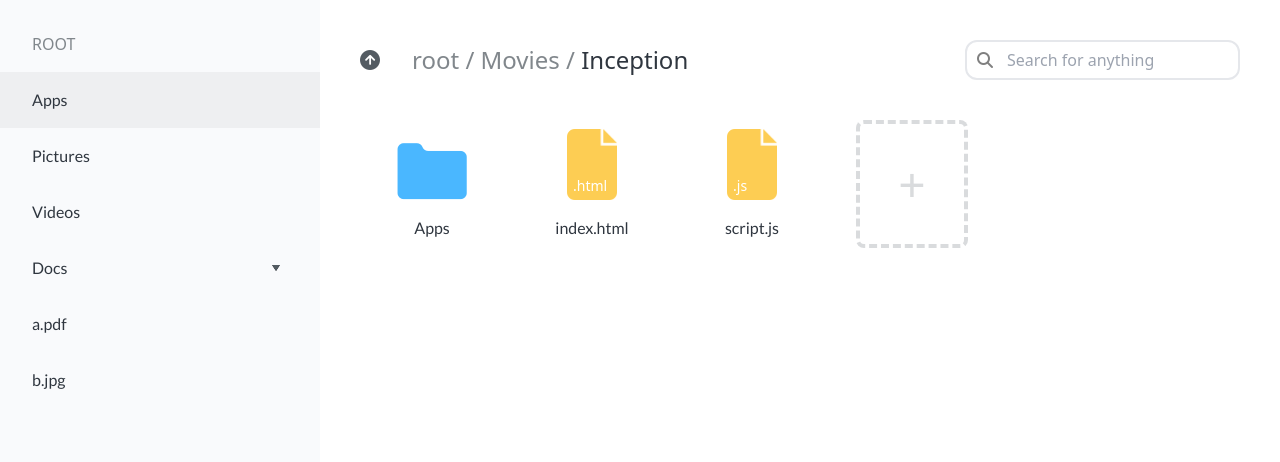
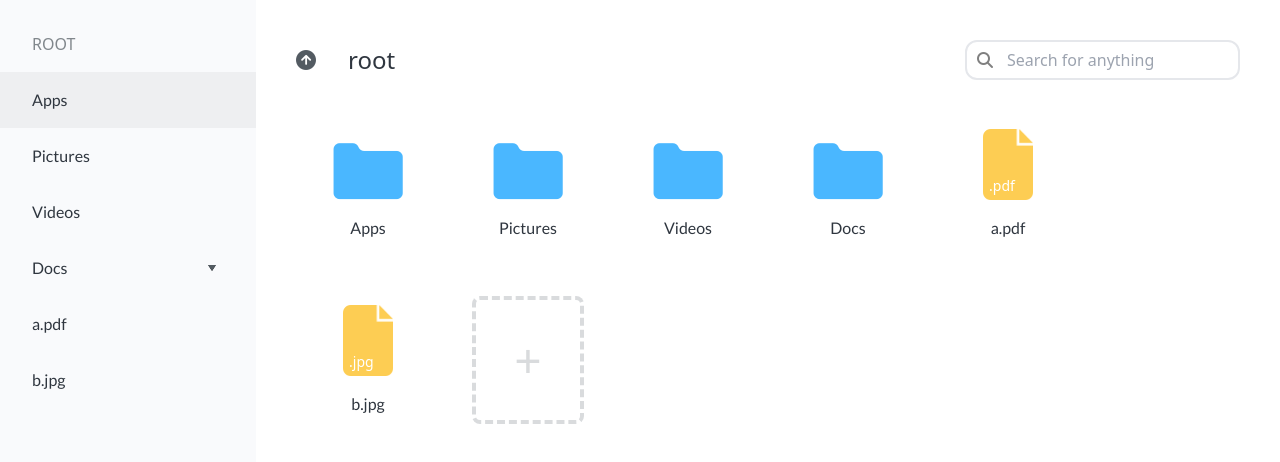
Before and after one commit to shishir610/web-file-system, a React (Create React App) app: page / in a window 1280 px wide. Shown: the top 462 px of the page. Built offline with nearby package versions, Linux system fonts and the light colour scheme.

Commit message:
currentpath reducer

```diff
--- a/src/components/LeftPanel/LeftPanel.js
+++ b/src/components/LeftPanel/LeftPanel.js
@@ -19,7 +19,7 @@ const constructListItem = (item, itemNumber) => {
 const LeftPanel = () => {
     const FILE_STRUCTURE = useSelector(state => state.filesystem)
     return (
-        <div className="bg-grey-100 w-1/4 h-auto">
+        <div className="bg-grey-100 w-1/5 h-auto">
             <p className="text-grey-300 p-8 pb-4">
                 ROOT
             </p>
--- a/src/components/RightPanel/FFArea.js
+++ b/src/components/RightPanel/FFArea.js
@@ -1,28 +1,15 @@
 import React, { useEffect, useState } from 'react';
+import { useSelector } from 'react-redux';
 import FFContainer from './FFContainer';
 import ModalCreate from './ModalCreate';
 import ModalDetails from './ModalDetails';
 import PopoverOptions from './PopoverOptions';
 
-const FILE_STRUCTURE = [
-    {
-        name: "Apps",
-        type: "folder"
-    },
-    {
-        name: "index.html",
-        type: "file"
-    },
-    {
-        name: "script.js",
-        type: "file"
-    },
-]
-
 const FFArea = () => {
     const [selected, setSelected] = useState("")
     const [customContextMenu, setCustomContextMenu] = useState(false)
     const [rClickPos, setRClickPos] = useState([0, 0])
+    const FF = useSelector(state => state.filesystem)
 
     const handleFFRightClick = (event, name) => {
         setSelected(name)
@@ -50,8 +37,8 @@ const FFArea = () => {
     })
 
     return (
-        <div className="flex py-10 px-4">
-            {FILE_STRUCTURE.map(item =>
+        <div className="flex py-10 px-4 flex-wrap">
+            {FF.map(item =>
                 <FFContainer
                     type={item.type}
                     name={item.name}
--- a/src/components/RightPanel/FFContainer.js
+++ b/src/components/RightPanel/FFContainer.js
@@ -4,7 +4,7 @@ import FFImage from './FFImage';
 const FFContainer = ({ type, name, selected, setSelected, handleFFRightClick }) => {
     return (
         <div
-            className={`w-28 h-30 mr-12 flex flex-col justify-center items-center rounded-lg ${selected === name && 'bg-blue-100'}`}
+            className={`w-28 h-30 mr-12 mb-12 flex flex-col justify-center items-center rounded-lg ${selected === name && 'bg-blue-100'}`}
             onClick={() => setSelected(name)}
             // onMouseDown={(event) => {
             //     handleFFRightClick(event, name)
--- a/src/components/RightPanel/Navbar.js
+++ b/src/components/RightPanel/Navbar.js
@@ -1,12 +1,8 @@
 import React, { Fragment } from 'react';
-
-const path = [
-    'root',
-    'Movies',
-    'Inception'
-]
+import { useSelector } from 'react-redux';
 
 const Navbar = () => {
+    const path = useSelector(state => state.currentpath)
     return (
         <div className="flex items-center">
             <img src="./icons/upArrow.png" style={{ width: '20px', height: '20px' }} />
--- a/src/components/RightPanel/RightPanel.js
+++ b/src/components/RightPanel/RightPanel.js
@@ -4,7 +4,7 @@ import Navbar from './Navbar';
 
 const RightPanel = () => {
     return (
-        <div className="w-3/4 h-auto p-10">
+        <div className="w-4/5 h-auto p-10">
             <Navbar />
             <FFArea />
         </div>
--- /dev/null
+++ b/src/reducers/currentpath.js
@@ -0,0 +1,14 @@
+const initialState = [
+    'root'
+]
+
+const currentpath = (state = initialState, action) => {
+    const { type, payload } = action;
+
+    // switch (type) {
+
+    // }
+    return initialState
+}
+
+export default currentpath
--- a/src/reducers/index.js
+++ b/src/reducers/index.js
@@ -1,6 +1,8 @@
 import { combineReducers } from 'redux';
 import filesystem from './filesystem';
+import currentpath from './currentpath'
 
 export default combineReducers({
-    filesystem
+    filesystem,
+    currentpath
 });
```
Also changed, not shown: 1 other file (tests, documents, lock files or other folders).
